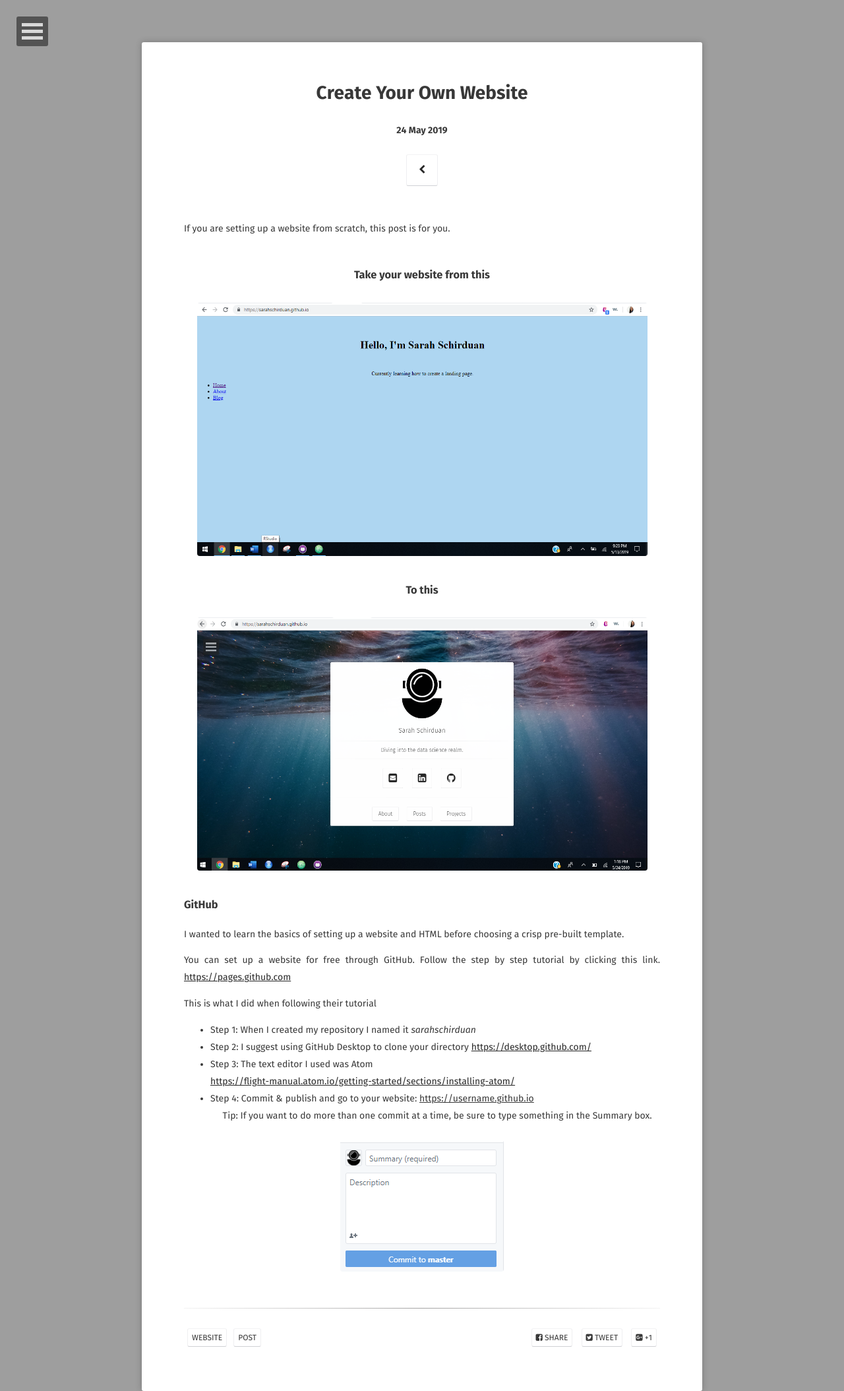
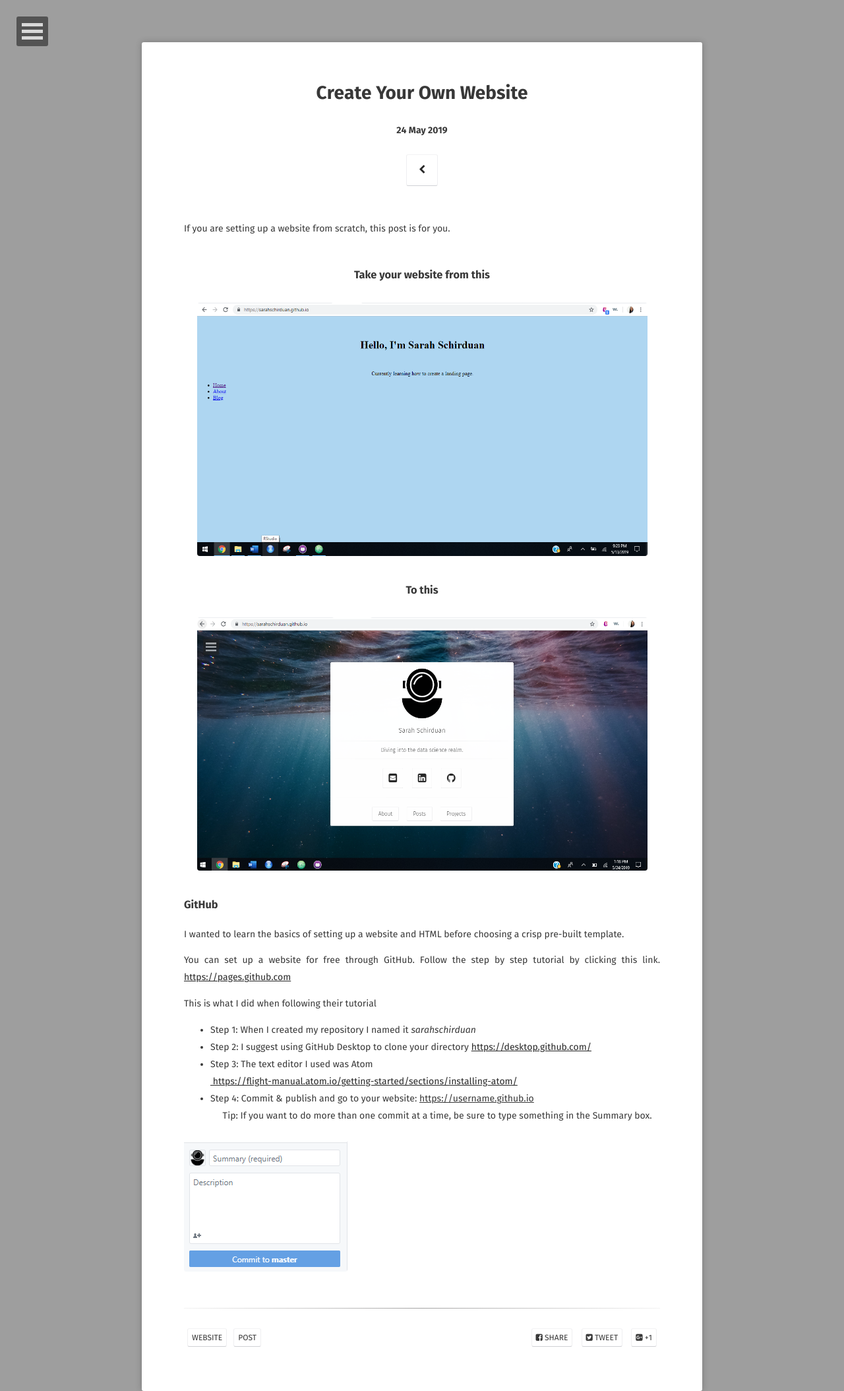
Before and after one commit to sarahschirduan/sarahschirduan.github.io, a Jekyll site: the page built from _posts/2019-05-24-create-your-own-website.md, in a window 1280 px wide. Shown: the whole page at 66% size. Built offline with Jekyll 4.4.1, drawn with Linux system fonts in a browser that asks for light colours; some web fonts are replaced.

Commit message:
Update 2019-05-24-create-your-own-website.md

```diff
--- a/_posts/2019-05-24-create-your-own-website.md
+++ b/_posts/2019-05-24-create-your-own-website.md
@@ -30,9 +30,9 @@
 * Step 1: When I created my repository I named it <i>sarahschirduan</i>
 * Step 2: I suggest using GitHub Desktop to clone your directory <a href="https://desktop.github.com/"> https://desktop.github.com/</a>
 * Step 3: The text editor I used was Atom <br>
-  <a href="https://flight-manual.atom.io/getting-started/sections/installing-atom/"> https://flight-manual.atom.io/getting-started/sections/installing-atom/</a>
+  <a href="https://flight-manual.atom.io/getting-started/sections/installing-atom/">&nbsp;https://flight-manual.atom.io/getting-started/sections/installing-atom/</a>
 * Step 4: Commit & publish and go to your website: <u>https://username.github.io</u><br>
 &nbsp;&nbsp;&nbsp;&nbsp;&nbsp;Tip: If you want to do more than one commit at a time, be sure to type something in the Summary box.
 <figure>
-<a href="/assets/img/summary_box.png"><img src="/assets/img/summary_box.png"></a>
+<a href="/assets/img/summary_box.png"><img src="/assets/img/summary_box.png" align="left"></a>
 </figure>
```
